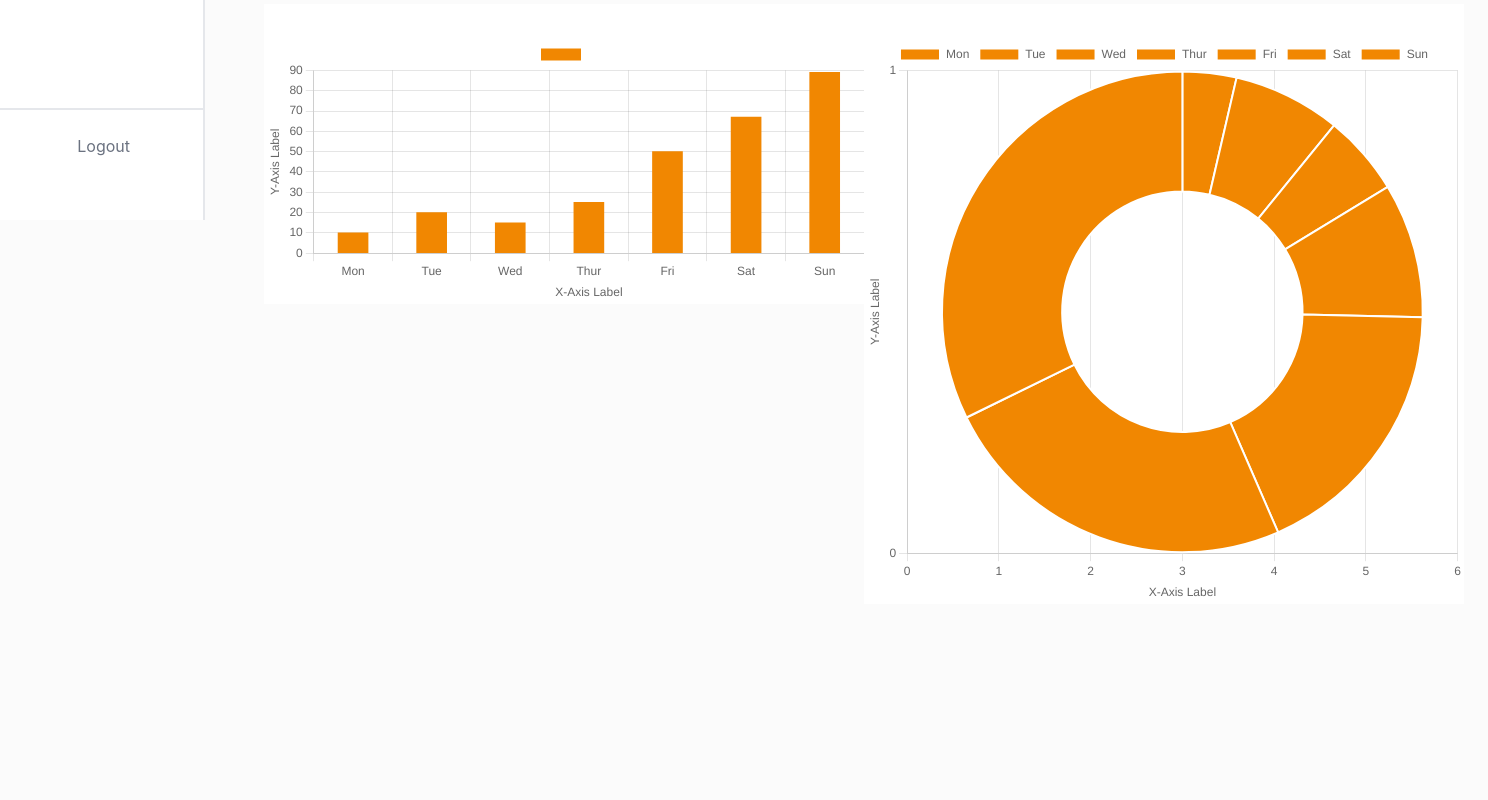
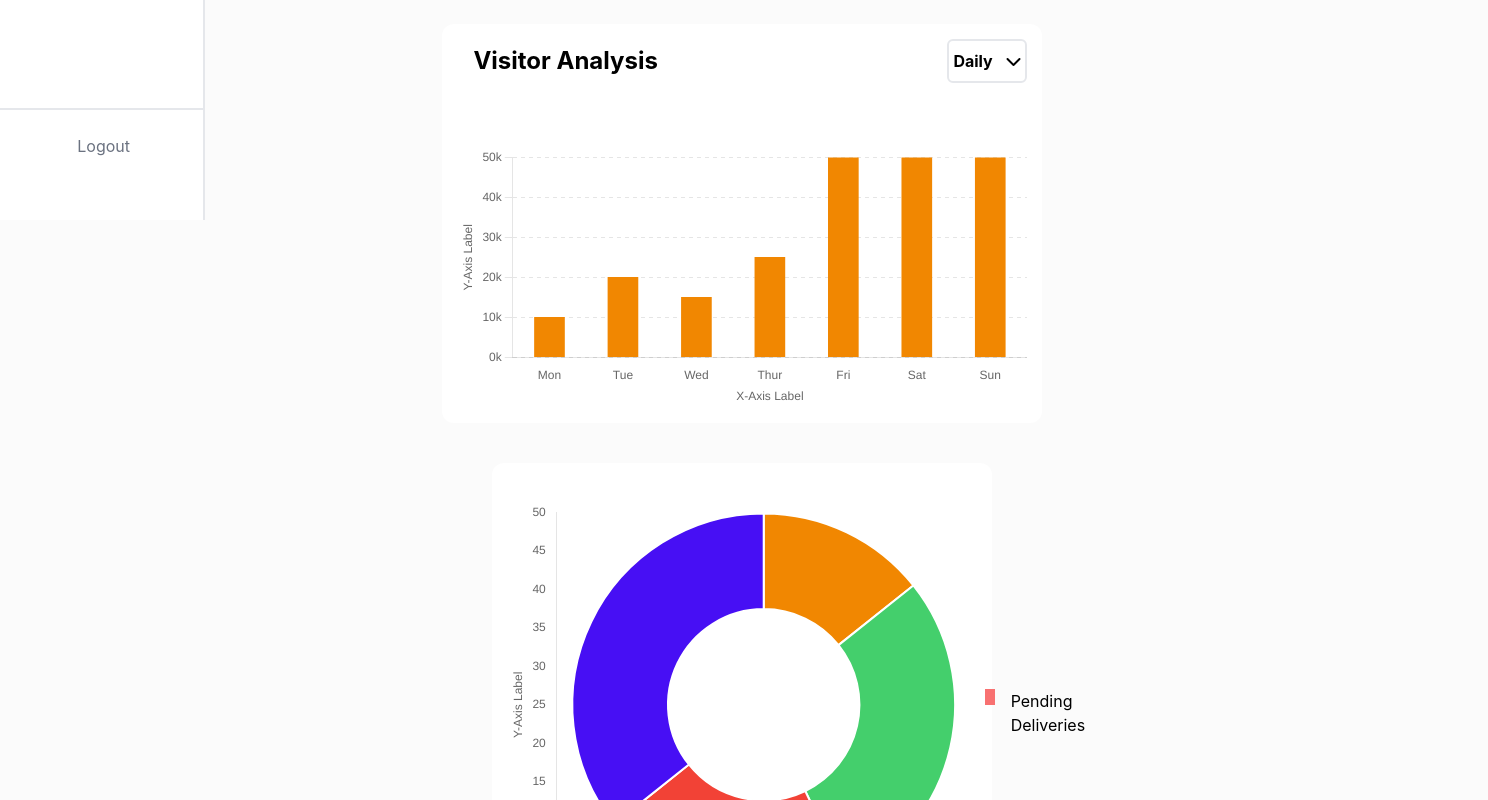
Before and after one commit to Peteru2/Lyncs-backend-designs, a React (Create React App) app: page / in a window 1280 px wide. Shown: the part 580-1380 px from the top of the page, 1488 px wide, since content can reach past the window. Before the commit the page ends 1184 px from the top, so only its background shows below. Built offline with nearby package versions, Linux system fonts and the light colour scheme; some icons are missing.

Commit message:
Bar anfd Pie chart completed

```diff
--- a/src/Dashboard.js
+++ b/src/Dashboard.js
@@ -6,7 +6,7 @@ import Vector1 from "./images/Vector1.svg"
 import smallVect from "./images/diagram.svg"
 import Funnel from "./images/FunnelSimple.svg"
 import Loader from "./Loader";
-// import faker from 'faker';
+import Pied from "./Pie";
 import { useState, useEffect} from 'react'
 
 import {
@@ -20,9 +20,7 @@ import {
     ArcElement
   } from 'chart.js';
 
-  import { Bar, Doughnut } from 'react-chartjs-2';
-// import { faker } from '@faker-js/faker';
-
+  import { Bar } from 'react-chartjs-2';
 
   ChartJS.register(
     CategoryScale,
@@ -35,18 +33,19 @@ import {
   );
 
 
+const Dashboard = () => {
 
-
-
-const Dashboard = () => {
     const data = {
+      responsive: true,
         labels: ["Mon", "Tue", "Wed", "Thur", "Fri", "Sat", "Sun"],
         datasets: [
           {
             label: "",
             data: [10, 20, 15, 25, 50, 67, 89],
             backgroundColor: "rgb(241, 135, 1)",
-            barThickness: 30
+            barThickness: 30,
+            pointBorderWidth: 4,
+            pointBorderColor: "transparent"
           },
 
         ],
@@ -56,6 +55,7 @@ const Dashboard = () => {
         responsive: true,
         plugins: {
           legend: {
+            display: false,
             position: "top",
           },
           title: {
@@ -69,6 +69,9 @@ const Dashboard = () => {
               display: true,
               text: "X-Axis Label",
             },
+            grid: {
+              display: false
+            }
           },
           y: {
             display: true,
@@ -76,10 +79,17 @@ const Dashboard = () => {
               display: true,
               text: "Y-Axis Label",
             },
+            min: 0,
+            max: 50,
             ticks: {
-              stepSize: 5,
-              min: 0,
-              max: 50,
+              stepSize: 10,
+              callback: (value) => value + 'k'
+            },
+            border:{dash: [4, 4]},
+            grid: {
+              // display: false,
+                      borderDash: 3,
+                      drawBorder: false
             },
           },
         },
@@ -96,12 +106,12 @@ const Dashboard = () => {
       // Simulate loading for 3 seconds (adjust as needed)
       const loadingTimeout = setTimeout(() => {
         setIsLoading(false);
-      }, 4000);
+      }, );
 
       // Clear the timeout if the component unmounts
       return () => clearTimeout(loadingTimeout);
-    }, []);
-    const overview = [
+        }, []);
+        const overview = [
         {
             title: "Pending Orders",
             topImg: Frame1,
@@ -177,30 +187,21 @@ const Dashboard = () => {
 
                             )
                         })}
-
-
                     </div>
-
-
-                    <div className="flex bg-white">
-                                    <div className="Histo">
-                                    <Bar className="bg-white" options={options} data={data} />
-
+                    <div className="flex flex-wrap justify-center" >
+                                    <div className="Histo bg-white my-20">
+                                    <div className="flex w-full items-center pb-10">
+                                        <p className="ml-4 font-bold text-2xl">Visitor Analysis</p>
+                                        <p className="ml-auto py-2 px-1 border-2 rounded-md flex w-20 items-center justify-between font-bold"><span >Daily</span><i className="fa fa-chevron-down"></i></p>
+                                      </div>
+                                    <Bar  options={options} data={data} />
                                     </div>
-                                    <div className="Histo">
-                                    <Doughnut className="bg-white" options={options} data={data} />
-
-                                    </div>
-                </div>
+                                    <Pied />
+                     </div>
                     </div>
-
-
             )}
-
-
                     </section>
             </div>
-
             </section>
         </>
      );
--- a/src/PendOrder.js
+++ b/src/PendOrder.js
@@ -26,7 +26,8 @@ const PendOrder = () => {
                         <h3 className="text-2xl mt-2">Overview</h3>
                         <h2 className="my-3">Pending Orders</h2>
                         <div className="bg-white pendingOrder ">
-                        <div className="grid grid-cols-8 text-white bg_color h-10 px-2 text-sm rounded-t-md items-center">
+                        <div className="pendingList">
+                             <div className="grid grid-cols-8 text-white gap-4 bg_color h-10 px-2 text-sm rounded-t-md items-center">
                         <p>S/N</p>
                         <p>Source</p>
                         <p>Order Id</p>
@@ -39,7 +40,7 @@ const PendOrder = () => {
 
                         {pendOrderList.map((item, index) => {
                         return (
-                            <div key={index} className="grid grid-cols-8   border-b-2 h-14 px-2 text-sm items-center">
+                            <div key={index} className="grid grid-cols-8  gap-4 border-b-2 h-14 px-2 text-sm items-center">
                             <p>{item.sn}</p>
                             <p>{item.Source}</p>
                             <p>{item.OrderId}</p>
@@ -53,6 +54,7 @@ const PendOrder = () => {
                         })}
                         </div>
                     </div>
+                    </div>
 
                     </section>
                 </div>
--- /dev/null
+++ b/src/Pie.js
@@ -0,0 +1,99 @@
+import {
+    Chart as ChartJS,
+    CategoryScale,
+    LinearScale,
+    BarElement,
+    Title,
+    Tooltip,
+    Legend,
+    ArcElement
+  } from 'chart.js';
+
+  import {  Doughnut } from 'react-chartjs-2';
+  ChartJS.register(
+    CategoryScale,
+    LinearScale,
+    BarElement,
+    ArcElement,
+    Title,
+    Tooltip,
+    Legend
+  );
+const Pied = () => {
+        const data = {
+            labels: ["Completed Deliveries", "Pending Deliveries", "Pushed Items", "Closed Orders", ],
+            datasets: [
+              {
+                label: [],
+                data: [10, 20, 15, 25,],
+                backgroundColor: ["rgb(241, 135, 1)","#44CF6C","#F24236","#470FF4"],
+                barThickness: 30
+              },
+
+            ],
+          };
+
+          const options = {
+            responsive: true,
+            plugins: {
+              legend: {
+                display:false,
+                position: "right",
+              },
+              title: {
+                display: true,
+              },
+            },
+            scales: {
+              x: {
+                display: true,
+                title: {
+                  display: true,
+                  text: "X-Axis Label",
+                },
+                 grid:{
+                  display: false
+                },
+              },
+              y: {
+                display: true,
+                title: {
+                  display: true,
+                  text: "Y-Axis Label",
+                },
+                grid:{
+                  display: false
+                },
+                min: 0,
+                max: 50,
+                ticks: {
+                  stepSize: 5,
+                },
+              },
+            },
+            elements: {
+              bar: {
+                barPercentage: 0.1, // Adjust the width of each bar (0.6 means 60% of the available space)
+                categoryPercentage: 0.2, // Adjust the space between bars (0.8 means 80% of the available space)
+              },
+            },
+          };
+    return (
+        <>
+                <section>
+                                    <div className="Pie bg-white flex items-center">
+
+                                    <Doughnut style={{width: "300px", height: "300px"}} options={options} data={data} />
+                                    <div >
+                                     <div className='flex'>
+                                          <div className='w-4 h-4 bg-red-400 mx-2'></div>
+                                          <p className='mx-2'>Pending Deliveries</p>
+                                     </div>
+                                    </div>
+                                    </div>
+                </section>
+        </>
+     );
+}
+
+export default Pied;
--- a/src/style.css
+++ b/src/style.css
@@ -14,7 +14,7 @@ body{
     width: 16%
 }
 .mainPage{
-  margin-left: 240px;
+  margin-left: 16%;
 }
 .bg_color{
     background-color: #F18701;
@@ -54,10 +54,16 @@ body{
   }
 
   .pendingOrder{
-    width: 100%;
-    max-width: 160%;
-    overflow-x: scroll
+    max-width: 1300px;
+    /* width: 100%; */
+
+    /* overflow-x: scroll */
     ;
+  }
+  .pendingList{
+    /* width: %; */
+    overflow-x: auto;
+    /* display: flex; */
   }
   .loginpage{
       display: flex;
@@ -111,5 +117,17 @@ body{
   }
 .Histo{
   width: 600px;
-  height: 00px;
+  /* height: 800px!important; */
+  margin: 20px 20px;
+  padding: 15px;
+  border-radius: 12px
+
 }
+.Pie{
+  width: 500px;
+  margin:20px 20px;
+  padding: 15px;
+  border-radius: 12px
+
+
+}
```
